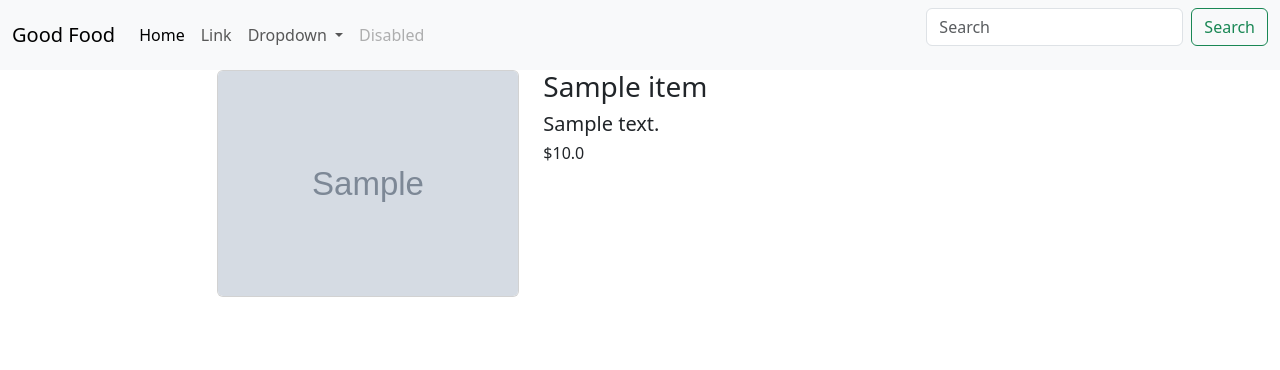
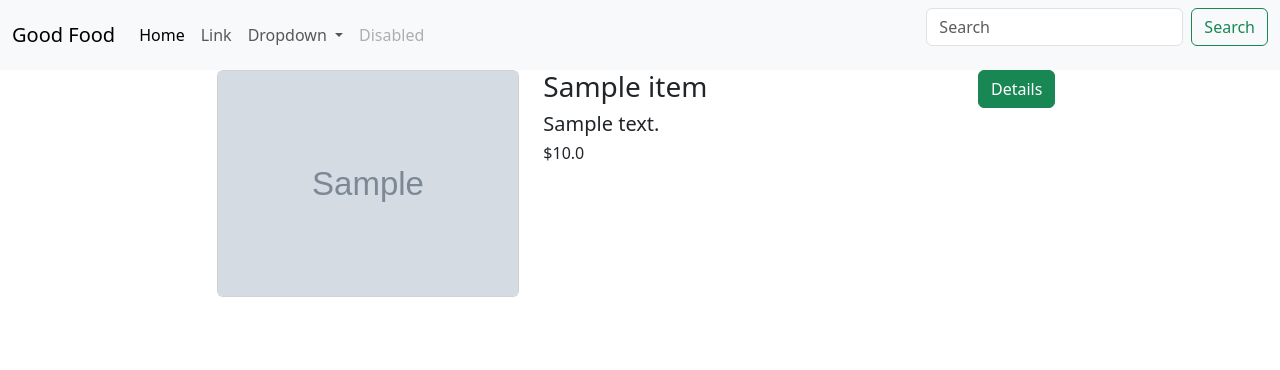
Before and after one commit to wellingtonpc/learning-django, a Django app: page /food/ in a window 1280 px wide. Shown: the top 370 px of the page. Run offline with Django 4.2, Linux system fonts and the light colour scheme; tables that the repository leaves empty hold one stand-in row (values such as "Sample post"); grey boxes marked "Sample" are stand-in pictures.

Commit message:
add a tag as link to detail.html button

```diff
--- a/apps/food/templates/food/index.html
+++ b/apps/food/templates/food/index.html
@@ -32,8 +32,8 @@
             </div>
 
             <div class="col-md-2">
+                <a class="btn btn-success" href="{% url 'food:detail' item.id %}" role="button">Details</a>
             </div>
-
         </div>
 
         {% endfor %}
```
